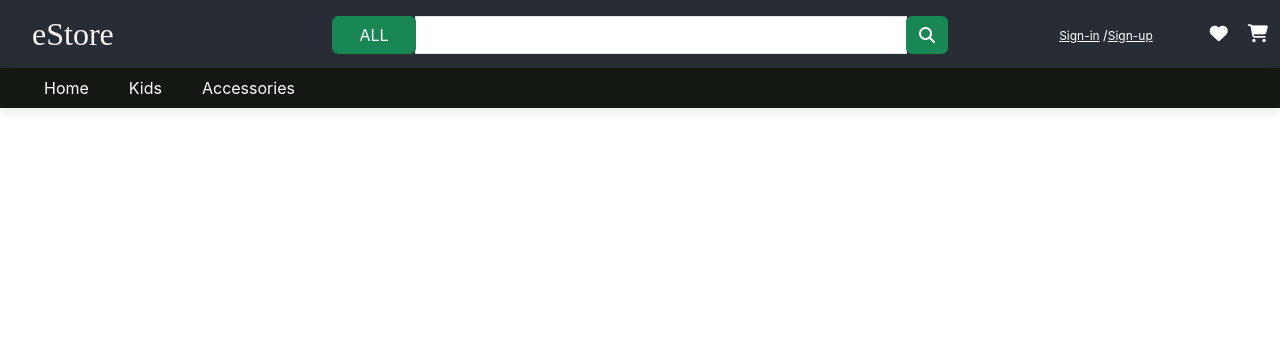
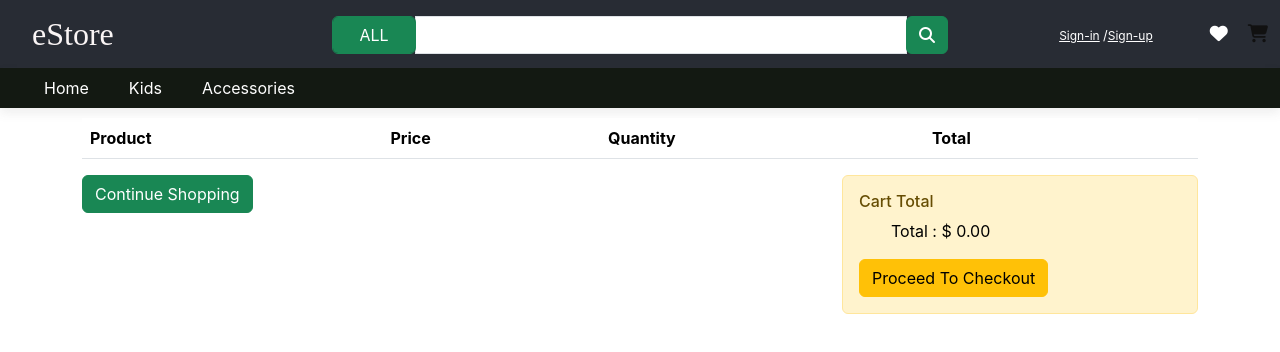
Before and after one commit to EnesDaca/clothingstore, a React (Create React App) app: page /viewcart in a window 1280 px wide. Shown: the top 352 px of the page. Built offline with nearby package versions, Linux system fonts and the light colour scheme.

Commit message:
Cart functionality

```diff
--- a/src/App.js
+++ b/src/App.js
@@ -4,15 +4,17 @@ import Header from "./components/Header";
 import "./App.css";
 import LandingPage from "./components";
 import ProductDetails from "./components/Product/productDetails";
+import Cart from "./components/Cart";
 
 function App() {
   return (
     <>
       <Header />
-      <section>
+      <section style={{ marginTop: 10 }}>
         <Routes>
           <Route path="/" element={<LandingPage />} />
           <Route path="/productdetails" element={<ProductDetails />} />
+          <Route path="/viewcart" element={<Cart />} />
         </Routes>
       </section>
     </>
--- /dev/null
+++ b/src/components/Cart/index.js
@@ -0,0 +1,97 @@
+import React from "react";
+import { Link } from "react-router-dom";
+import { useSelector, useDispatch } from "react-redux";
+import * as actions from "../../redux/actions";
+
+const Cart = (props) => {
+  const { cart } = useSelector((obj) => obj);
+  const dispatch = useDispatch();
+
+  const updateCart = (product, op) => {
+    let tempProduct = { ...product };
+    if (op === "add") tempProduct.quantity = 1;
+    else tempProduct.quantity = -1;
+
+    dispatch(actions.addCartItem(tempProduct));
+  };
+  return (
+    <div className="container">
+      <div className="row">
+        <div className="col-lg-12">
+          <table className="table">
+            <thead>
+              <tr>
+                <th>Product</th>
+                <th>Price</th>
+                <th>Quantity</th>
+                <th>Total</th>
+                <th></th>
+              </tr>
+            </thead>
+            <tbody>
+              {cart.item.map((item, index) => {
+                return (
+                  <tr key={index}>
+                    <td>
+                      <img
+                        src={item.imageSrc}
+                        style={{ height: 50, width: 50 }}
+                      />
+                    </td>
+                    <td>{parseFloat(item.price).toFixed(2)}</td>
+
+                    <td>
+                      <div>
+                        <span
+                          onClick={() =>
+                            item.quantity <= 1 ? null : updateCart(item, "sub")
+                          }
+                        >
+                          <i className="fa fa-minus" />
+                        </span>
+                        <input value={item.quantity} disabled />
+                        <span onClick={() => updateCart(item, "add")}>
+                          <i className="fa fa-plus" />
+                        </span>
+                      </div>
+                    </td>
+
+                    <td>{parseFloat(item.itemtotal).toFixed(2)}</td>
+                    <td>
+                      <span
+                        onClick={() => dispatch(actions.removeCartItem(item))}
+                      >
+                        <i className="fa fa-close" />
+                      </span>
+                    </td>
+                  </tr>
+                );
+              })}
+            </tbody>
+          </table>
+        </div>
+      </div>
+      <div className="row">
+        <div className="col-lg-6 col-md-6">
+          <Link to={"/"} className="btn btn-success">
+            {`Continue Shopping`}
+          </Link>
+        </div>
+        <div className="col-lg-4 col-md-4 offset-md-2 offset-lg-2">
+          <div className="alert alert-warning">
+            <h6>Cart Total</h6>
+            <ul>
+              <li style={{ color: "#000" }}>
+                Total :{" "}
+                <span>{`$ ${parseFloat(cart.itemPriceTotal).toFixed(2)}`}</span>
+              </li>
+            </ul>
+            <btn className="btn btn-warning">{`Proceed To Checkout`}</btn>
+          </div>
+        </div>
+      </div>
+    </div>
+  );
+};
+
+export default Cart;
--- a/src/components/Header/index.js
+++ b/src/components/Header/index.js
@@ -1,5 +1,6 @@
 import React from "react";
 import { useSelector } from "react-redux";
+import { Link } from "react-router-dom";
 import TopMenu from "../TopMenu";
 import "./_header.scss";
 const Header = () => {
@@ -45,11 +46,13 @@ const Header = () => {
                     <i className="fa fa-heart"></i>{" "}
                   </li>
                   <li>
-                    <i className="fa fa-shopping-cart">
-                      {cart.item.length > 0 && (
-                        <div className="tip">{cart.item.length}</div>
-                      )}
-                    </i>{" "}
+                    <Link to={"/viewcart"}>
+                      <i className="fa fa-shopping-cart">
+                        {cart.item.length > 0 && (
+                          <div className="tip">{cart.item.length}</div>
+                        )}
+                      </i>{" "}
+                    </Link>
                   </li>
                 </ul>
               </div>
--- a/src/components/Product/productDetails.js
+++ b/src/components/Product/productDetails.js
@@ -1,11 +1,25 @@
-import React from "react";
+import React, { useState, useEffect } from "react";
 import "./_productdetails.scss";
+import { useDispatch, useSelector } from "react-redux";
+import * as actions from "../../redux/actions";
 import { useLocation } from "react-router-dom";
 
-const ProductDetails = (props) => {
+const ProductDetails = () => {
+  const { cart } = useSelector((obj) => obj);
+  const [qty, setQty] = useState(1);
+  const dispatch = useDispatch();
   const location = useLocation();
   const item = location.state;
-  console.log(item);
+
+  const updateCart = (product) => {
+    // console.log(product, qty);
+    let tmpProduct = { ...product, quantity: parseInt(qty) };
+    dispatch(actions.addCartItem(tmpProduct));
+  };
+
+  useEffect(() => {
+    console.log(cart);
+  }, [cart]);
 
   return (
     <div className="container">
@@ -27,6 +41,18 @@ const ProductDetails = (props) => {
               {`$ ${parseFloat(item.item.price).toFixed(2)}`}
             </div>
             <p>Description goes here</p>
+            <input
+              type="number"
+              min={1}
+              value={qty}
+              onChange={(e) => setQty(e.target.value)}
+            />
+            <button
+              className="btn btn-danger"
+              onClick={() => updateCart(item.item)}
+            >
+              {"Add to Cart"}
+            </button>
           </div>
         </div>
       </div>
--- a/src/redux/actions/cart/index.js
+++ b/src/redux/actions/cart/index.js
@@ -10,3 +10,14 @@ export const _addCartItem = (data) => {
     data,
   };
 };
+
+export const removeCartItem = (data) => async (dispatch) => {
+  dispatch(_removeCartItem(data));
+};
+
+export const _removeCartItem = (data) => {
+  return {
+    type: actionTypes.REMOVE_CART_ITEM,
+    data,
+  };
+};
--- a/src/redux/actions/cart/types.js
+++ b/src/redux/actions/cart/types.js
@@ -1 +1,2 @@
 export const ADD_CART_ITEM = "ADD_CART_ITEM";
+export const REMOVE_CART_ITEM = "REMOVE_CART_ITEM";
--- a/src/redux/reducers/cart/index.js
+++ b/src/redux/reducers/cart/index.js
@@ -12,7 +12,7 @@ export const cart = (state = initialState, action) => {
     case actionTypes.ADD_CART_ITEM:
       let item_exists = state.item.find((x) => x.Id === action.data.Id);
       if (item_exists) {
-        item_exists.quantity += 1;
+        item_exists.quantity += action.data.quantity || 1; //cart value by specific number or in case someone is incrementing it
         item_exists.itemtotal = item_exists.price * item_exists.quantity;
         return {
           ...state,
@@ -22,7 +22,7 @@ export const cart = (state = initialState, action) => {
         };
       } else {
         let tmpdata = action.data;
-        tmpdata.quantity = 1;
+        tmpdata.quantity = action.data.quantity || 1; //cart value
         tmpdata.itemtotal = tmpdata.price * tmpdata.quantity;
 
         return {
@@ -37,6 +37,16 @@ export const cart = (state = initialState, action) => {
             tmpdata.quantity,
         };
       }
+    case actionTypes.REMOVE_CART_ITEM:
+      let tmpItem = state.item;
+      tmpItem = tmpItem.filter((x) => x.Id !== action.data.Id); //new array with the values which do not match with the given ID, so that particular item will be removed from colection.
+      return {
+        ...state,
+        item: [...tmpItem],
+        itemPriceTotal: tmpItem.reduce((a, b) => a + b.itemtotal || 0, 0),
+        totalItems: tmpItem.length,
+        totalQuantity: tmpItem.reduce((a, b) => a + b.quantity || 0, 0),
+      };
 
     default:
       return state;
```
Also changed, not shown: 1 other file (tests, documents, lock files or other folders).
